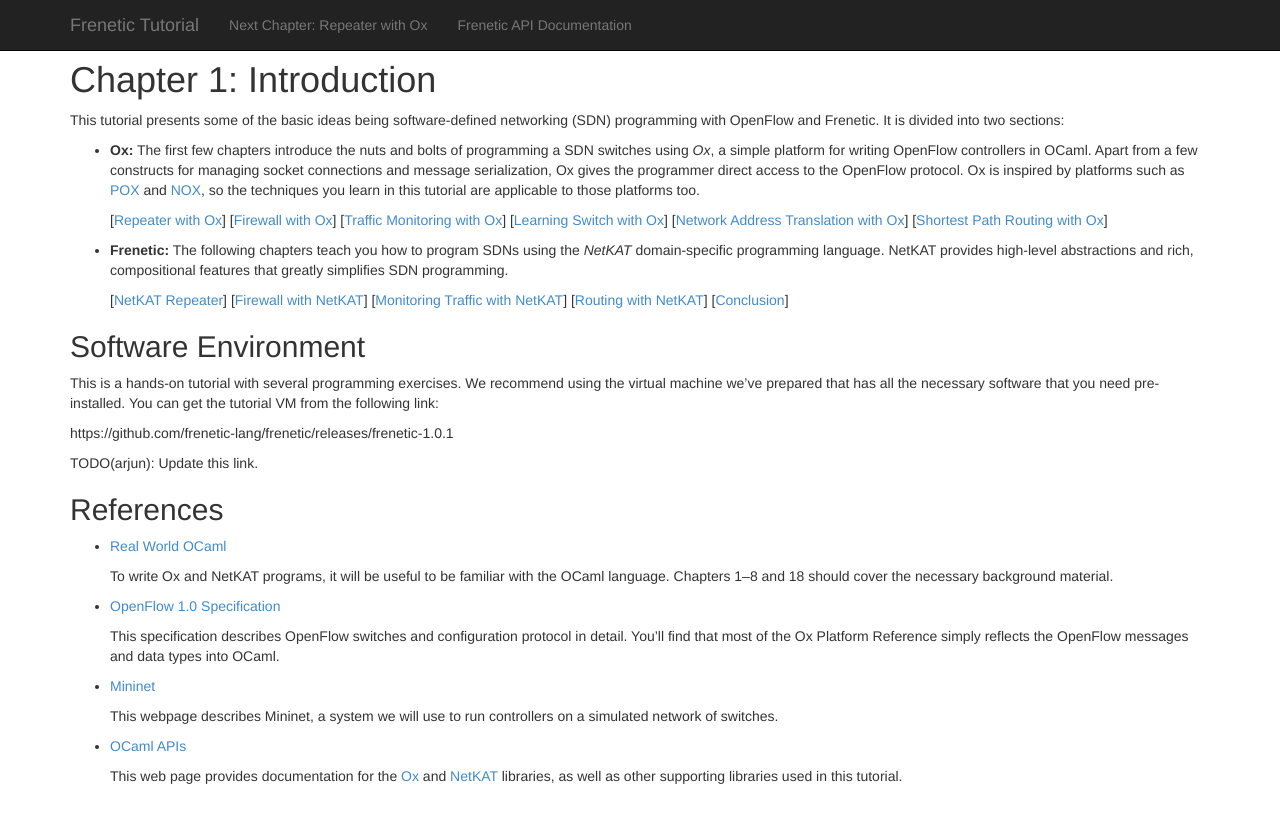
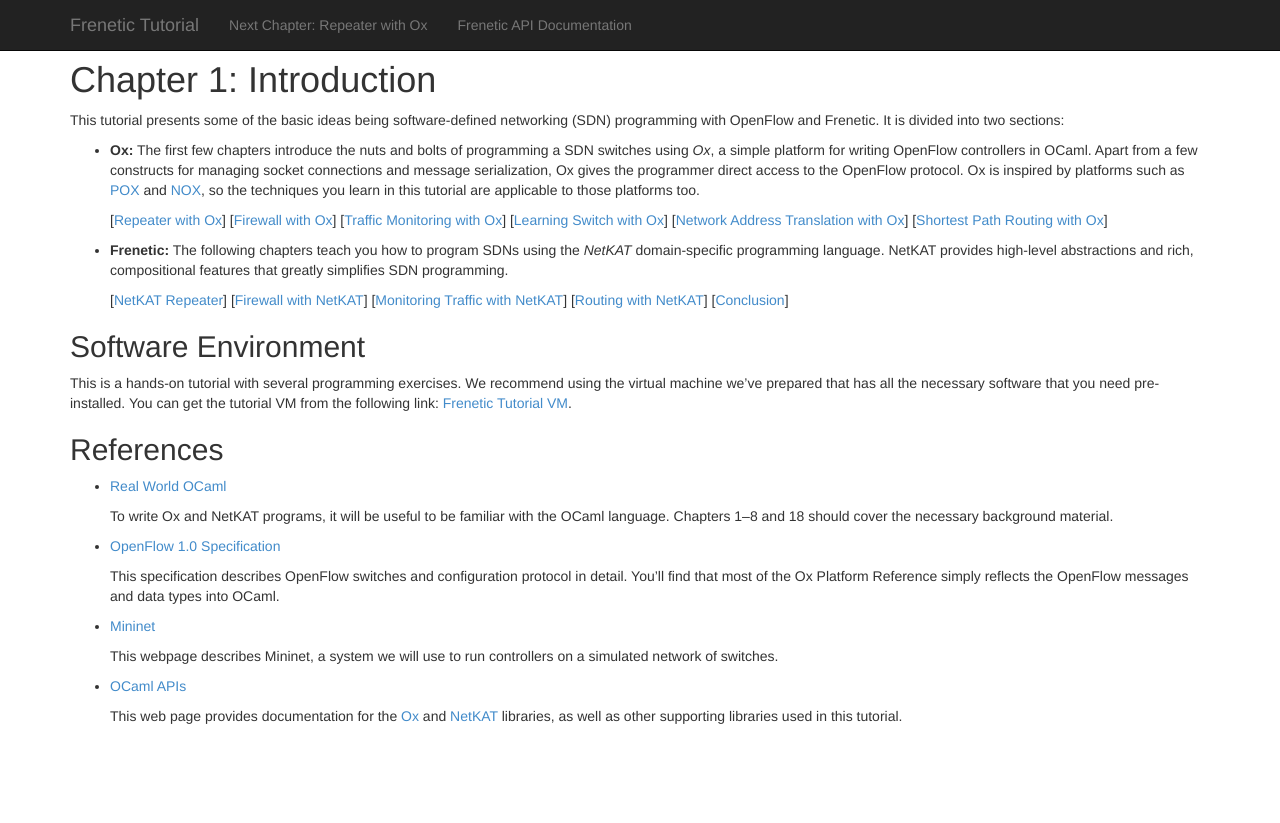
Before and after one commit to frenetic-lang/tutorials, a Jekyll site: the page built from Introduction/index.md, in a window 1280 px wide. Shown: the top 823 px of the page. Built offline with Jekyll 4.4.1, drawn with Linux system fonts in a browser that asks for light colours; nearby versions of some CDN libraries.

Commit message:
Update link

```diff
--- a/Introduction/index.md
+++ b/Introduction/index.md
@@ -46,11 +46,7 @@
 This is a hands-on tutorial with several programming exercises.  We
 recommend using the virtual machine we've prepared that has all the
 necessary software that you need pre-installed. You can get the
-tutorial VM from the following link:
-
-https://github.com/frenetic-lang/frenetic/releases/frenetic-1.0.1
-
-TODO(arjun): Update this link.
+tutorial VM from the following link: [Frenetic Tutorial VM](http://storage.googleapis.com/arjun-umass-disks/Frenetic-Tutorial.ova).
 
 References
 ----------
```
